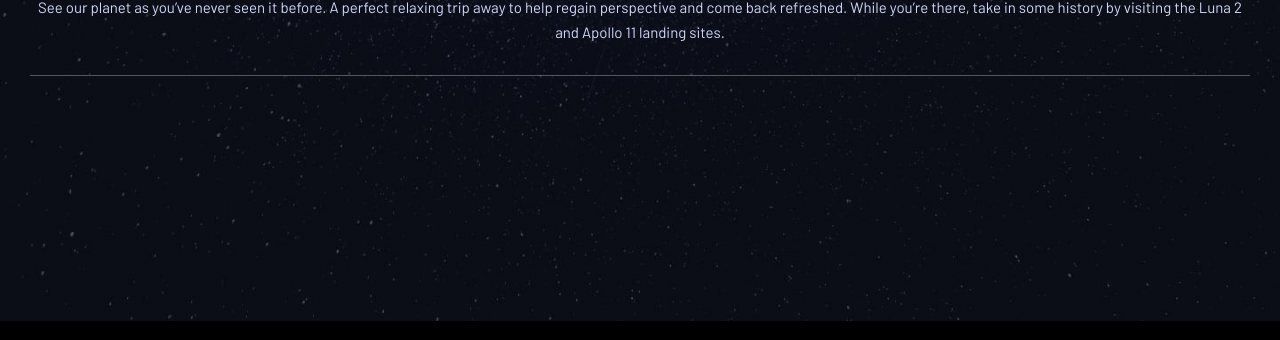
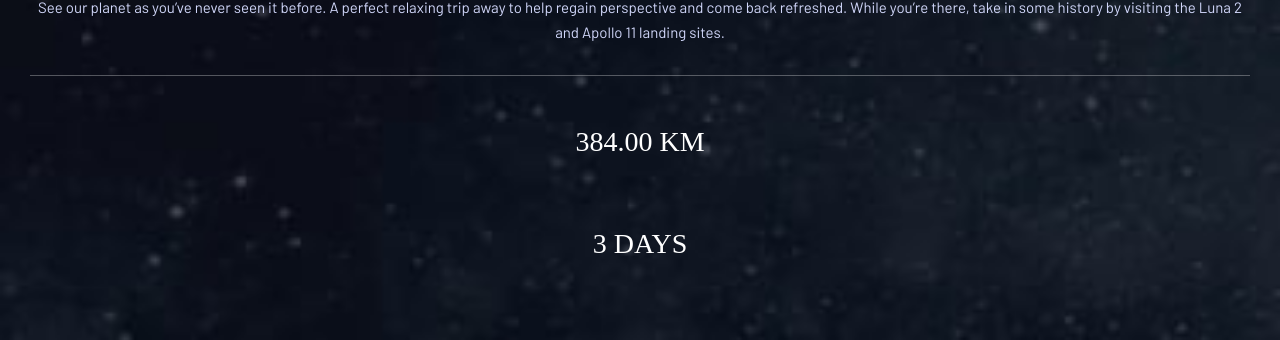
Before and after one commit to Sadi2002/Space-Project-working..., a plain HTML site: page destination-moon.html in a window 1280 px wide. Shown: the part 479-819 px from the top of the page. Drawn offline with Linux system fonts and the light colour scheme; a web font is replaced by a local one.

Commit message:
ending moon page on 375px

```diff
--- a/destination-moon.html
+++ b/destination-moon.html
@@ -24,7 +24,7 @@
     <title>Space Moon</title>
   </head>
   <body>
-    <div class="container moon">
+    <div class="moon">
       <nav class="container__nav">
         <img
           src="./assets/shared/logo.svg"
@@ -96,6 +96,10 @@
             you’re there, take in some history by visiting the Luna 2 and Apollo
             11 landing sites.
           </p>
+          <div class="container__main__info">
+            <span class="container__main__distance details">384.00 km</span>
+            <span class="container__main__time details">3 Days</span>
+          </div>
         </div>
       </main>
     </div>
--- a/sass/base/_reset.scss
+++ b/sass/base/_reset.scss
@@ -11,6 +11,6 @@ html {
 }
 
 body {
-  height: 100vh;
+  min-height: 100vh;
   background-color: #000;
 }
--- /dev/null
+++ b/sass/components/_details.scss
@@ -0,0 +1,10 @@
+.details {
+  font-family: "Bellefair";
+  font-style: normal;
+  font-weight: 400;
+  font-size: 2.8rem;
+  line-height: 32px;
+  text-align: center;
+  text-transform: uppercase;
+  color: $white;
+}
--- a/sass/layout/_main.scss
+++ b/sass/layout/_main.scss
@@ -6,6 +6,20 @@
   &__moon {
     width: 170px;
     margin-bottom: 3rem;
+    opacity: 0;
+    transform: translateX(200px);
+    animation: moon 2s 1s forwards;
+
+    @keyframes moon {
+      from {
+        opacity: 0;
+        transform: translateX(200px);
+      }
+      to {
+        opacity: 1;
+        transform: translateX(0);
+      }
+    }
   }
 
   &__list {
@@ -26,6 +40,20 @@
     display: flex;
     flex-direction: column;
     align-items: center;
+    opacity: 0;
+    transform: translateX(-200px);
+    animation: moonText 2s 1s forwards;
+
+    @keyframes moonText {
+      from {
+        opacity: 0;
+        transform: translateX(-200px);
+      }
+      to {
+        opacity: 1;
+        transform: translateX(0);
+      }
+    }
   }
 
   &__item:nth-child(1)::before {
@@ -40,7 +68,7 @@
   &__link {
     text-decoration: none;
     color: $very-light-blue;
-    font-size: 1.2rem;
+    font-size: 1.3rem;
     font-family: $bellefair;
     text-transform: uppercase;
     letter-spacing: 2px;
@@ -67,5 +95,23 @@
     text-align: center;
     padding-bottom: 3rem;
     border-bottom: 0.5px solid rgba(255, 255, 255, 0.3);
+    margin-bottom: 5rem;
+  }
+
+  &__distance {
+    font-family: "Bellefair";
+    font-style: normal;
+    font-weight: 400;
+    font-size: 2.8rem;
+    line-height: 32px;
+    text-align: center;
+    text-transform: uppercase;
+    color: $white;
+  }
+
+  &__info {
+    display: flex;
+    flex-direction: column;
+    gap: 7rem;
   }
 }
--- a/sass/layout/_navigation.scss
+++ b/sass/layout/_navigation.scss
@@ -1,4 +1,5 @@
-.container {
+.container,
+.moon {
   position: relative;
   overflow-x: hidden;
   &__nav {
--- a/sass/pages/_moon.scss
+++ b/sass/pages/_moon.scss
@@ -1,7 +1,7 @@
 .moon {
   width: 100%;
-  height: 100vh;
-  padding: 3rem;
+  min-height: 100vh;
+  padding: 3rem 3rem 8rem;
   background-image: url("../assets/destination/background-destination-mobile.jpg");
   object-fit: cover;
   background-position: 0 0;
--- a/sass/style.scss
+++ b/sass/style.scss
@@ -7,3 +7,4 @@
 @import "./layout/main";
 @import "./components/button";
 @import "./components/text";
+@import "./components/details";
```
Also changed, not shown: sass/style.css, 1 other file.
